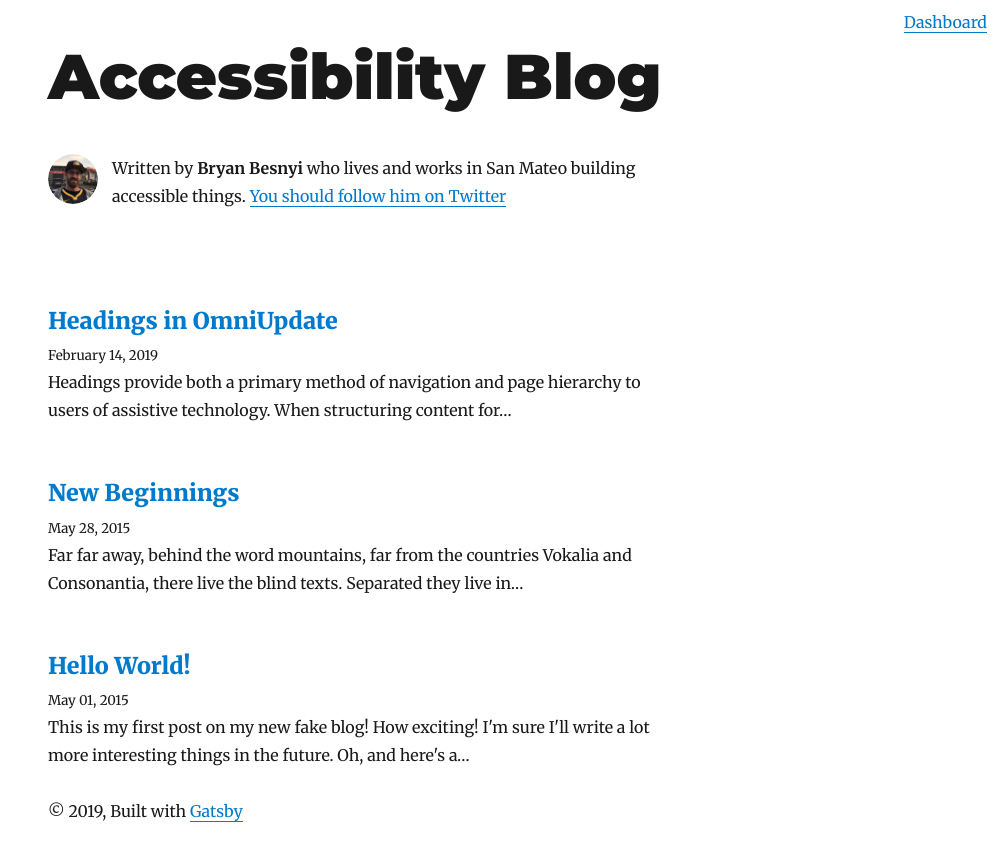
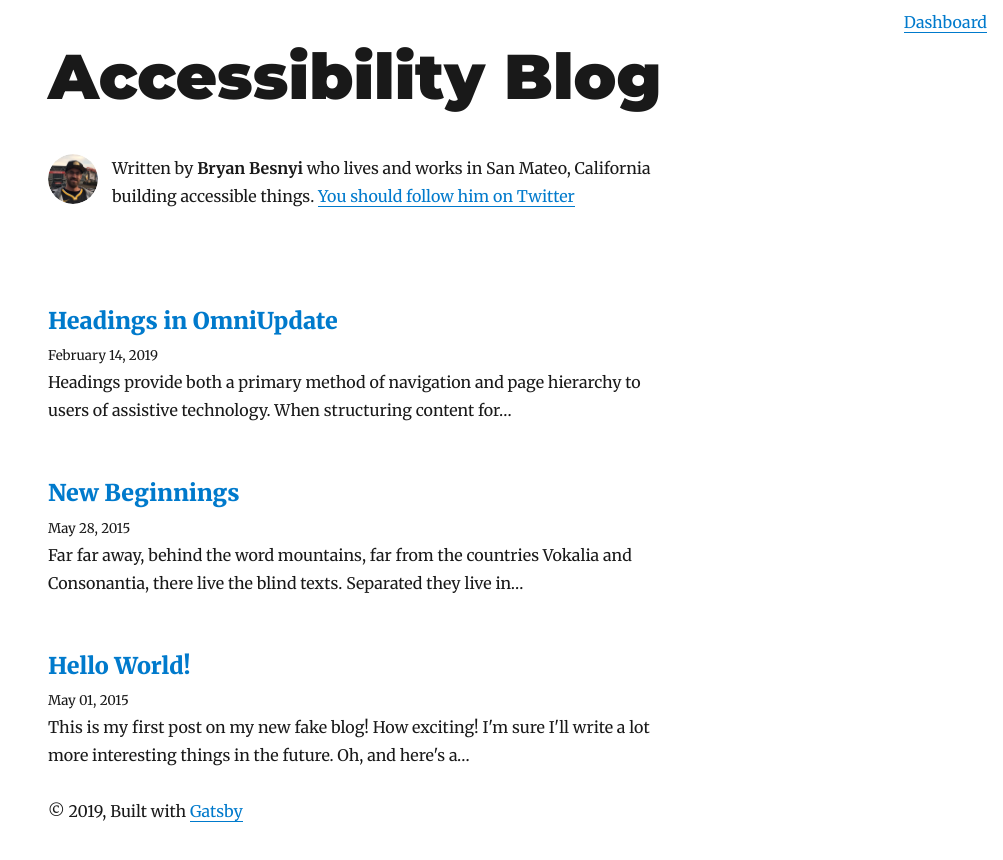
Before and after one commit to bbez1/gatsby-amplify-blog, a Gatsby site: page / in a window 1280 px wide. Shown: the whole page, without its empty margins (277-1280 px from the left). Built offline with nearby package versions, Linux system fonts and the light colour scheme; Gatsby itself is replaced by a stand-in of ours; some packages are replaced by stand-ins of ours; what aws-amplify would draw is missing.

Commit message:
added city to Bio

```diff
--- a/src/components/Bio.js
+++ b/src/components/Bio.js
@@ -32,7 +32,7 @@ function Bio() {
             />
             <p>
               Written by <strong>{author}</strong> who lives and works in San
-              Mateo building accessible things.
+              Mateo, California building accessible things.
               {` `}
               <a href={`https://twitter.com/${social.twitter}`}>
                 You should follow him on Twitter
```
